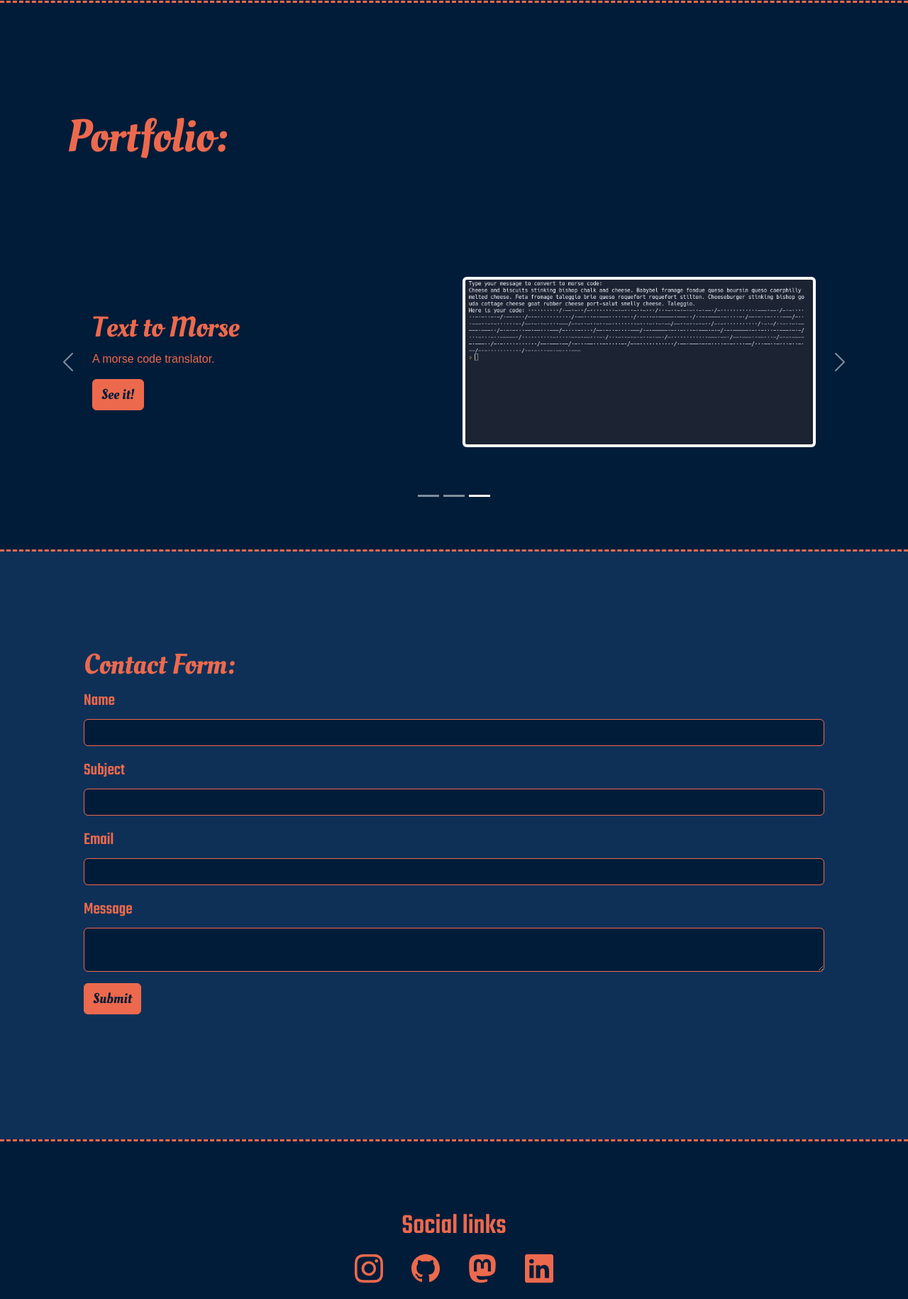
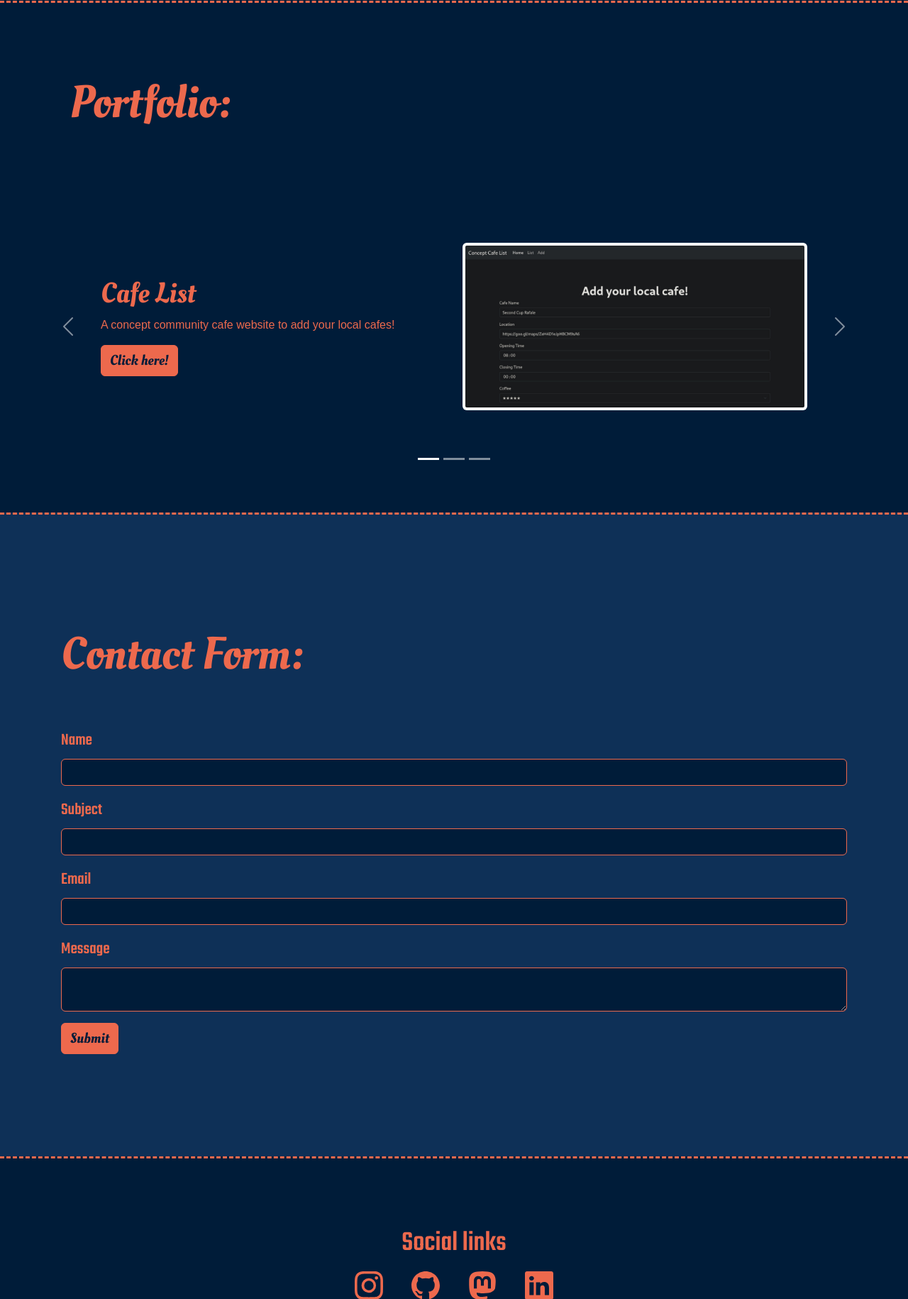
Before and after one commit to ashraph0p/Personal-Website-V2, a Flask app: page / in a window 1280 px wide. Shown: the part 2180-4010 px from the top of the page at 71% size. Run offline with Flask 3, Linux system fonts and the light colour scheme; some libraries are stand-ins or nearby versions; some web fonts are replaced.

Commit message:
small fixes here and there.

```diff
--- a/static/styles.css
+++ b/static/styles.css
@@ -123,7 +123,7 @@ a :hover{
 }
 .big-heading {
     font-size: 4rem;
-    padding: 5% 5% 5% 0;
+    padding: 5% 2.5% 5% 0;
 }
 #abou-me {
     font-family: 'Encode Sans Semi Expanded', sans-serif;
--- a/templates/index.html
+++ b/templates/index.html
@@ -152,19 +152,19 @@
 
 <!-- skills section above -->
 <div class="sub-sec dark-background py-5" id="portfolio">
-  <div class="container px-4 pt-5">
-    <h1 class="big-heading">Portfolio:</h1>
+  <div class="container px-4">
+    <h1 class="big-heading px-1">Portfolio:</h1>
   </div>
   <div class="carousel slide pointer-event" id="carousel">
-    <div class="carousel-indicators">
-      <button aria-label="Slide 1" class="" data-bs-slide-to="0" data-bs-target="#carousel" type="button"></button>
+    <div class="carousel-indicators ">
+      <button aria-current="true" aria-label="Slide 1" class="active" data-bs-slide-to="0" data-bs-target="#carousel"
+              type="button"></button>
       <button aria-label="Slide 2" class="" data-bs-slide-to="1" data-bs-target="#carousel" type="button"></button>
-      <button aria-current="true" aria-label="Slide 3" class="active" data-bs-slide-to="2" data-bs-target="#carousel"
-              type="button"></button>
+      <button aria-label="Slide 3" class="" data-bs-slide-to="2" data-bs-target="#carousel" type="button"></button>
     </div>
-    <div class="container  py-5">
+    <div class="container py-5">
       <div class="carousel-inner py-5 px-5">
-        <div class="carousel-item">
+        <div class="carousel-item active">
           <div class="container">
             <div class="row">
               <div class="col-sm-12 col-md-6 col-lg-6 py-5">
@@ -194,7 +194,7 @@
             </div>
           </div>
         </div>
-        <div class="carousel-item active">
+        <div class="carousel-item">
           <div class="row">
             <div class="col-sm-12 col-md-6 col-lg-6 py-5">
               <h1 class="fs-1">Text to Morse</h1>
@@ -223,10 +223,10 @@
 <!--portfolio section above-->
 <div class="updown">
   <div id="contact">
-    <div class="container p-5">
+    <div class="container p-3">
+      <h2 class="big-heading">Contact Form:</h2>
       <div class="row">
         <div class="col-lg-12 col-md-12 col-sm-12">
-          <h2 class="fs-1">Contact Form:</h2>
           {{ render_form(form) }}
         </div>
       </div>
```
Lines whose indentation alone changed are shown as unchanged.
